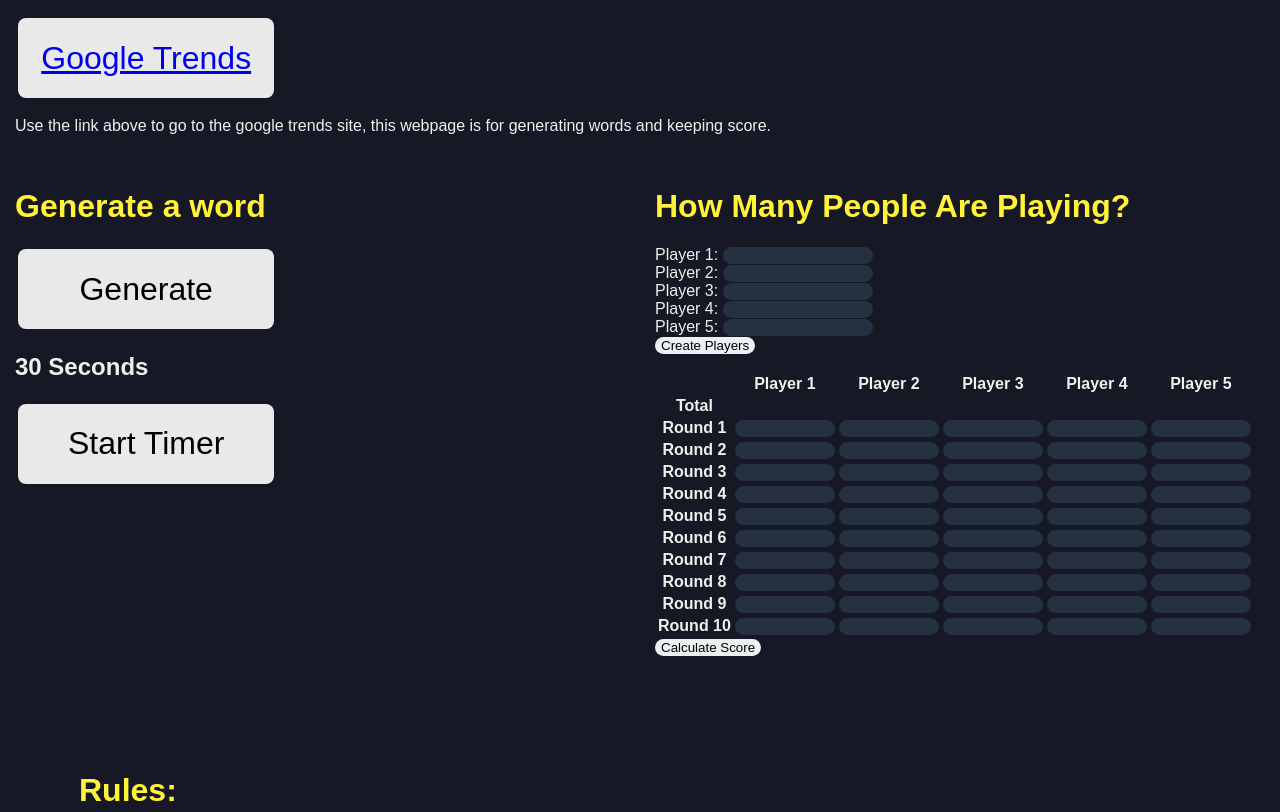
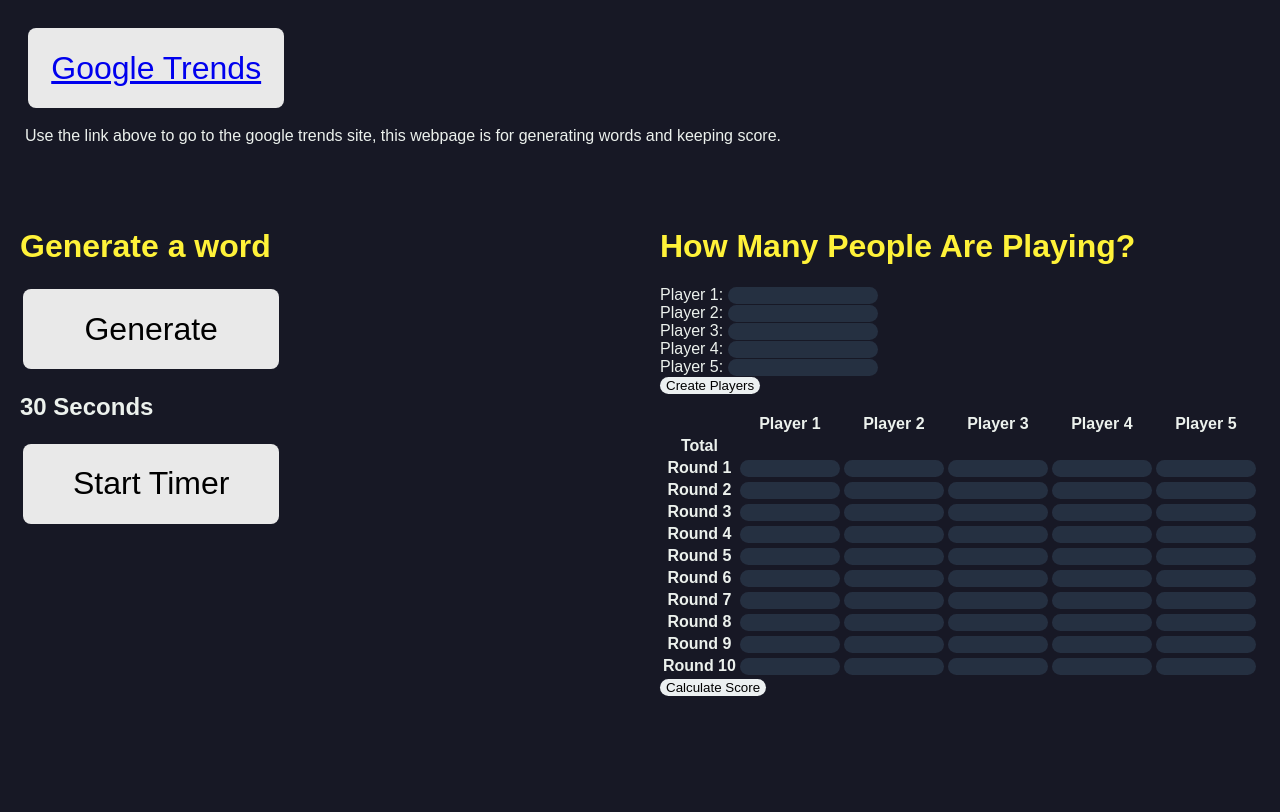
Before and after one commit to LDSprung/GoogleTrendsGame.github.io, a plain HTML site: page index.html in a window 1280 px wide. Shown: the top 812 px of the page. Drawn offline with Linux system fonts and the light colour scheme; no server answers.

Commit message:
format changes

```diff
--- a/style.css
+++ b/style.css
@@ -7,6 +7,7 @@ html {
     animation: fadein 1.5s;
 }
 header {
+    padding: 10px;
     margin: 15px;
 }
 body {
@@ -78,7 +79,7 @@ td {
 .column {
     float: left;
     width: 50%;
-    padding:15px;
+    padding:20px;
 }
 .row:after{
     content: "";
```
